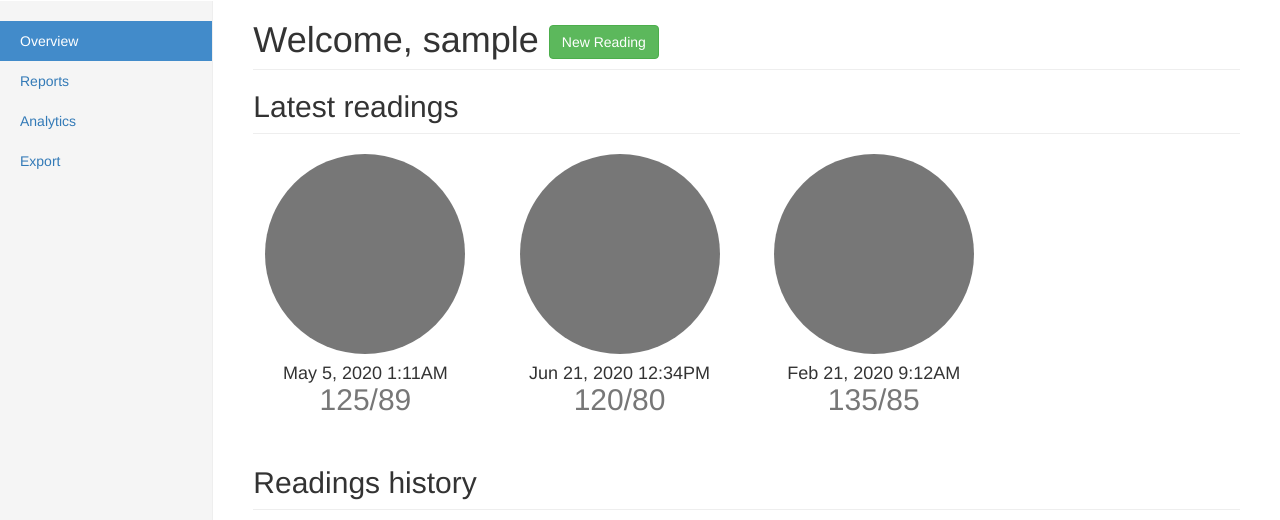
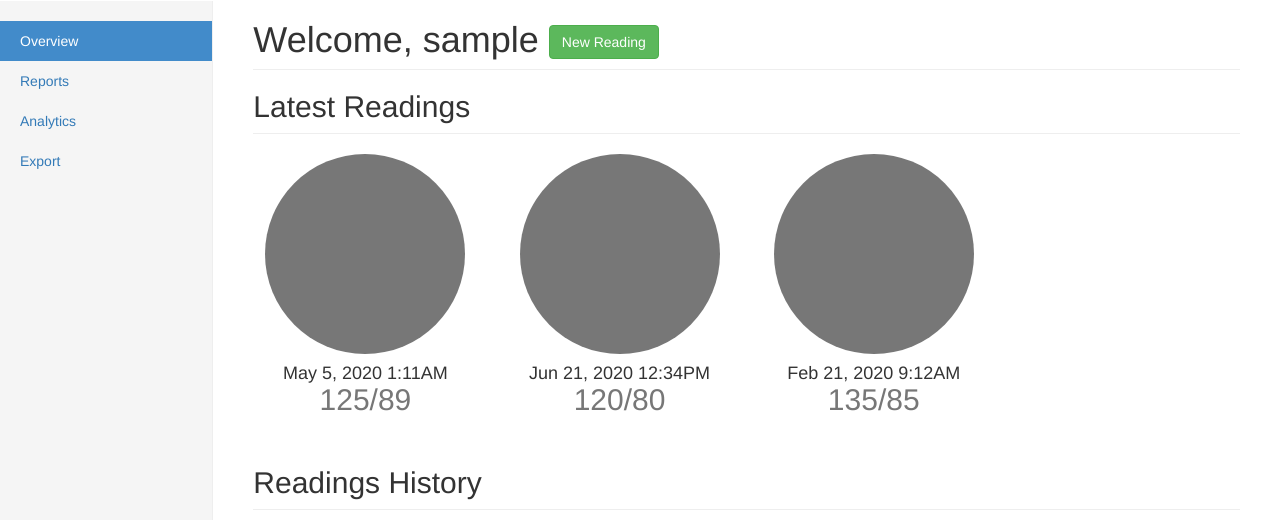
Before and after one commit to itprohelper/mybp, a Flask app: page /dashboard in a window 1280 px wide. Shown: the part 50-570 px from the top of the page. Run offline with Flask 2, Linux system fonts and the light colour scheme; the visitor is signed in with stand-in values (Sample User, id 1); data comes from the database, SQL or seed files in the repository; data that the repository does not hold is empty; some libraries are stand-ins or nearby versions.

Commit message:
code clean up

```diff
--- a/www/mbp/forms.py
+++ b/www/mbp/forms.py
@@ -30,7 +30,7 @@ class SignupForm(FlaskForm):
             raise ValidationError('That email is taken. Please choose a different one')
 
 class NewReading(FlaskForm):
-    date = DateField('Date', format='%Y-%m-%d', validators=[InputRequired()]) #difficult to enter day without from wtforms.fields.html5 import DateField
+    #date = DateField('Date', format='%Y-%m-%d', validators=[InputRequired()]) #difficult to enter day without from wtforms.fields.html5 import DateField
     systolic = IntegerField('Systolic', validators=[InputRequired(),NumberRange(min=60, max=160, message="This value must be between 60 to 190.")])
     diastolic = IntegerField('Diastolic', validators=[InputRequired(), NumberRange(min=50, max=140, message="This value must be between 50 to 140")])
     notes = TextAreaField('Notes', validators=[InputRequired(), Length(max=120)])
--- a/www/mbp/templates/dashboard.html
+++ b/www/mbp/templates/dashboard.html
@@ -1,7 +1,7 @@
 {% extends "bootstrap/base.html" %}
 {% from 'bootstrap/wtf.html' import form_field %}
 {% import "bootstrap/wtf.html" as wtf %}
-<!-- {% from "_render_field.html" import render_field %} -->
+
 
 {% block title %}
 Dashboard | My BP
@@ -77,7 +77,7 @@ Dashboard | My BP
 
             {% endwith %}
             <!-- End Displays flash message -->
-          <h2 class="sub-header">Latest readings<h2>
+          <h2 class="sub-header">Latest Readings<h2>
 
           <div class="row placeholders">
             <div class="col-xs-6 col-sm-3 placeholder">
@@ -99,7 +99,7 @@ Dashboard | My BP
 
           </div>
 
-          <h2 class="sub-header">Readings history</h2>
+          <h2 class="sub-header">Readings History</h2>
           <div class="table-responsive">
             <table class="table table-striped">
               <thead>
@@ -141,9 +141,9 @@ Dashboard | My BP
   <form action="{{url_for('editreading')}}" method="POST">
 
     <div class="form-group">
-      <label>Date</label>
+      <!-- <label>Date</label> -->
       <input type="hidden" name="id" value="{{row.id}}">
-      <input type="date" class="form-control" name="date" value="{{row.date}}">
+      <!-- <input type="date" class="form-control" name="date" value="{{row.date}}"> -->
       </div>
 
       <div class="form-group">
@@ -196,7 +196,7 @@ Dashboard | My BP
                     <form method="POST" action="{{url_for('newreading')}}">
 
                       {{ form.hidden_tag() }}
-                      {{ wtf.form_field(form.date) }}  <!--cambiar en auto populate fecha talvez-->
+
                       {{ wtf.form_field(form.systolic) }}
                       {{ wtf.form_field(form.diastolic) }}
                       {{ wtf.form_field(form.notes) }}
--- a/www/mbp/templates/newreading.html
+++ b/www/mbp/templates/newreading.html
@@ -32,7 +32,7 @@ My Blood Pressure | Add New Reading
 		<form class="form-signin" method="POST" action="/newreading">
 			<h2 class="form-signin-heading">Add New Reading</h2>
       {{ form.hidden_tag() }}
-      {{ wtf.form_field(form.date) }}  <!--cambiar en auto populate fecha talvez-->
+      <!--cambiar en auto populate fecha talvez-->
       {{ wtf.form_field(form.systolic) }}
       {{ wtf.form_field(form.diastolic) }}
       {{ wtf.form_field(form.notes) }}
--- a/www/mbp/views.py
+++ b/www/mbp/views.py
@@ -89,7 +89,7 @@ def logout():
 def newreading():
     form = NewReading()
     if  form.validate_on_submit():
-        date = form.date.data
+        # date = form.date.data
         current_user.systolic = form.systolic.data
         current_user.diastolic = form.diastolic.data
         current_user.notes = form.notes.data
```
